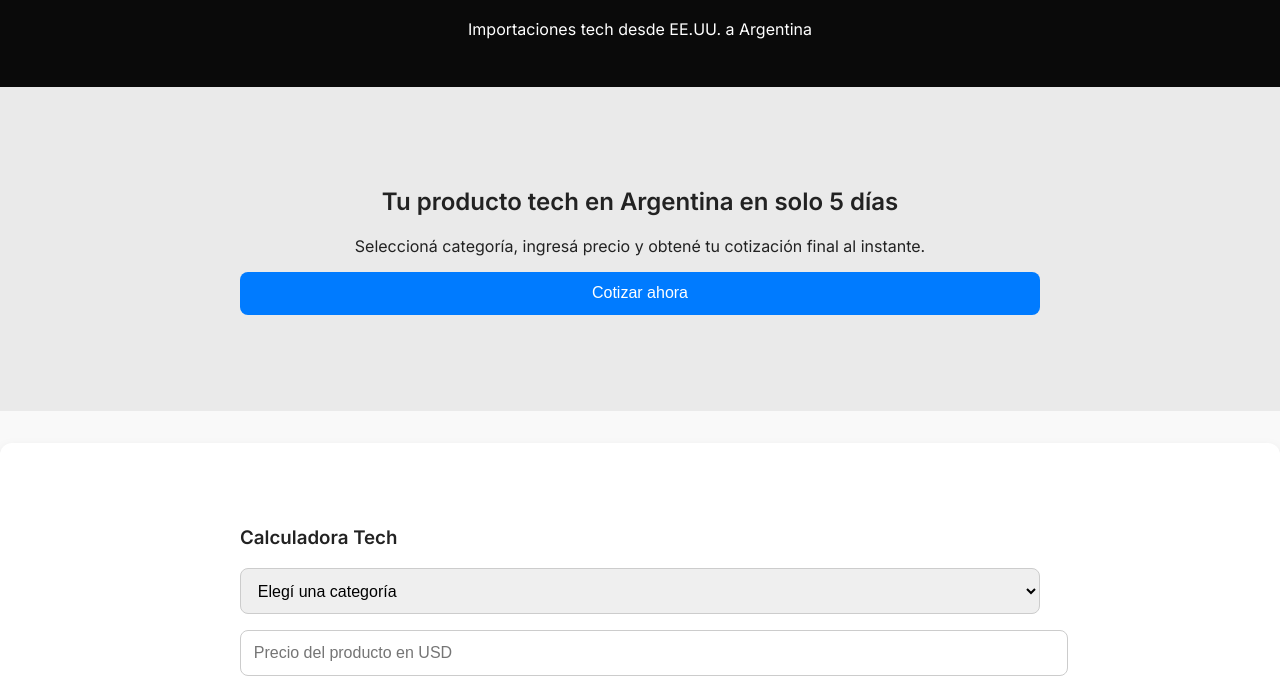
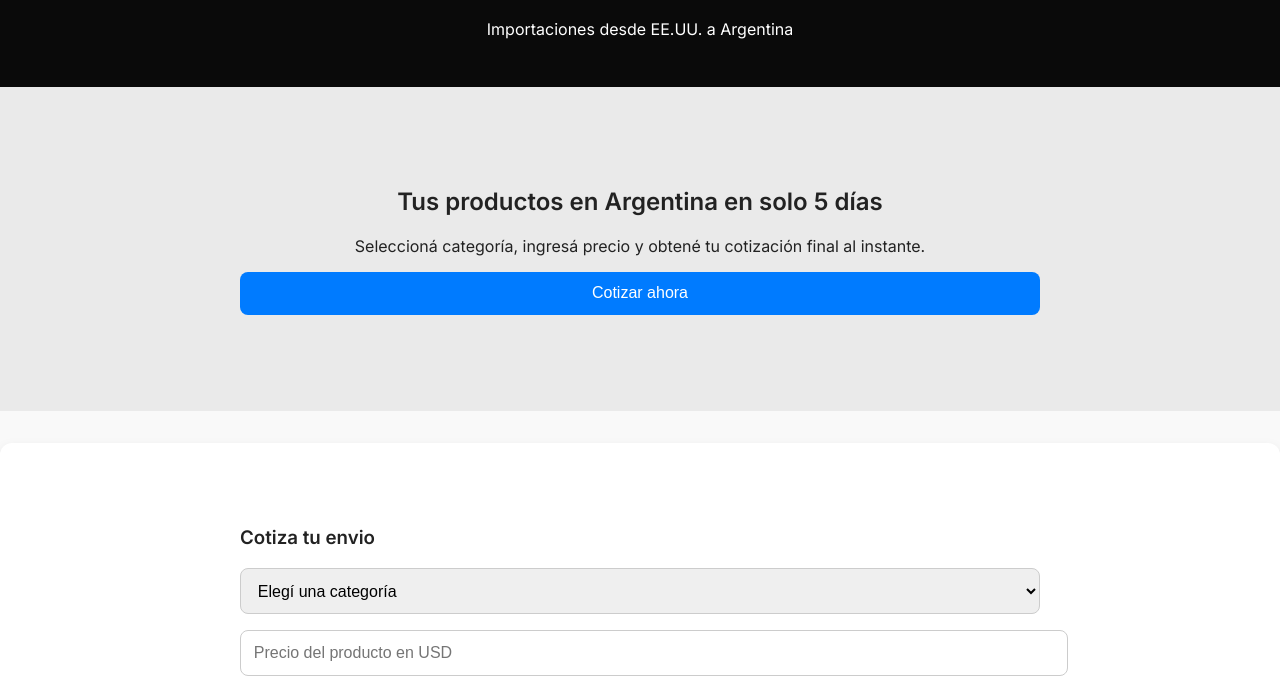
Before and after one commit to volaio/volaio, a plain HTML site: page index.html in a window 1280 px wide. Shown: the part 95-784 px from the top of the page. Drawn offline with Linux system fonts and the light colour scheme.

Commit message:
Update index.html

```diff
--- a/index.html
+++ b/index.html
@@ -3,7 +3,7 @@
 <head>
   <meta charset="UTF-8" />
   <meta name="viewport" content="width=device-width, initial-scale=1.0" />
-  <title>Volaio — Importaciones Tech desde EE.UU.</title>
+  <title>Volaio — Importaciones desde EE.UU.</title>
   <link rel="stylesheet" href="style.css" />
   <link rel="icon" href="favicon.ico" type="image/x-icon" />
   <link href="https://fonts.googleapis.com/css2?family=Inter:wght@400;600&display=swap" rel="stylesheet" />
@@ -13,13 +13,13 @@
   <header>
     <div class="container">
       <h1>Volaio</h1>
-      <p>Importaciones tech desde EE.UU. a Argentina</p>
+      <p>Importaciones desde EE.UU. a Argentina</p>
     </div>
   </header>
 
   <section class="hero fade-in">
     <div class="container">
-      <h2>Tu producto tech en Argentina en solo 5 días</h2>
+      <h2>Tus productos en Argentina en solo 5 días</h2>
       <p>Seleccioná categoría, ingresá precio y obtené tu cotización final al instante.</p>
       <button onclick="scrollToElement('calculator')">Cotizar ahora</button>
     </div>
@@ -27,7 +27,7 @@
 
   <section class="calculator fade-in" id="calculator">
     <div class="container">
-      <h3>Calculadora Tech</h3>
+      <h3>Cotiza tu envio</h3>
       <select id="categorySelect">
         <option value="">Elegí una categoría</option>
         <option value="reloj">Relojes</option>
```
